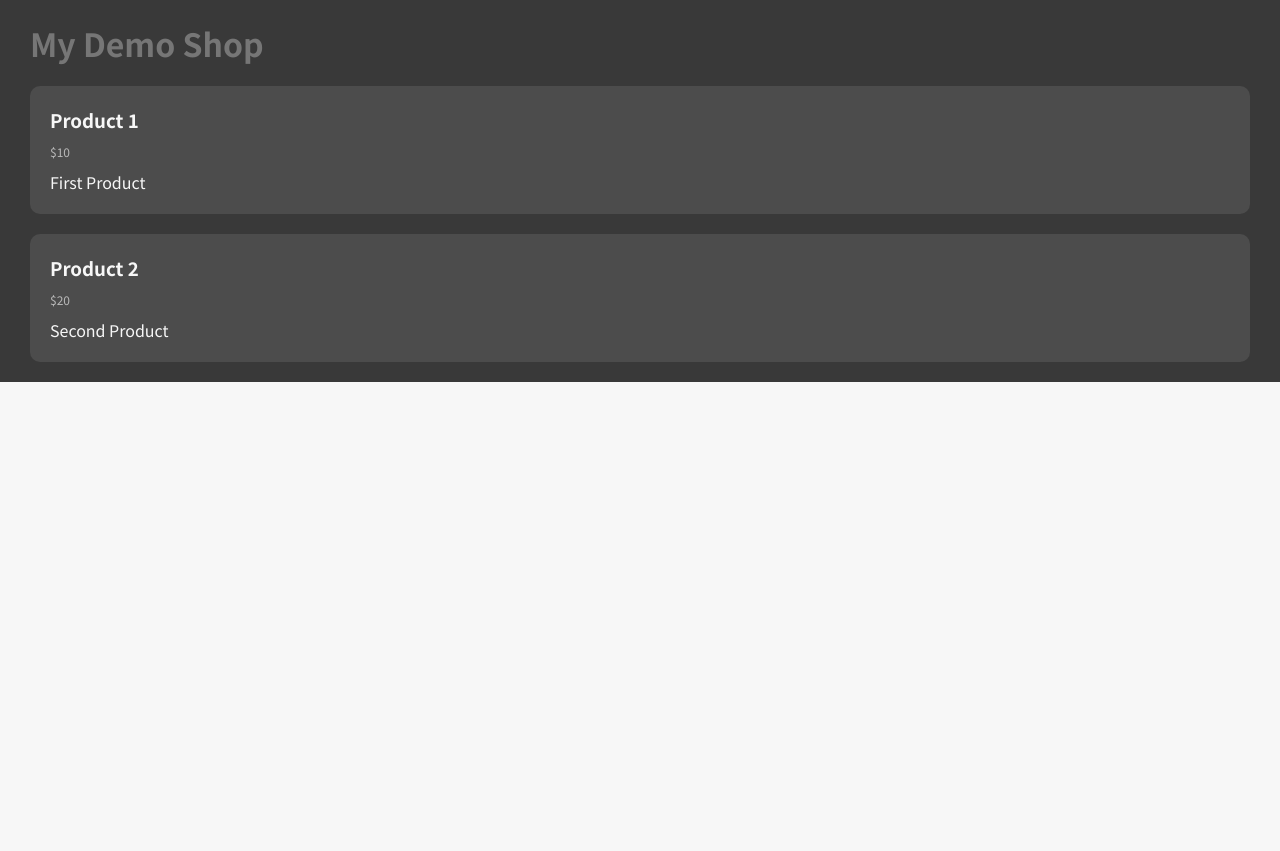
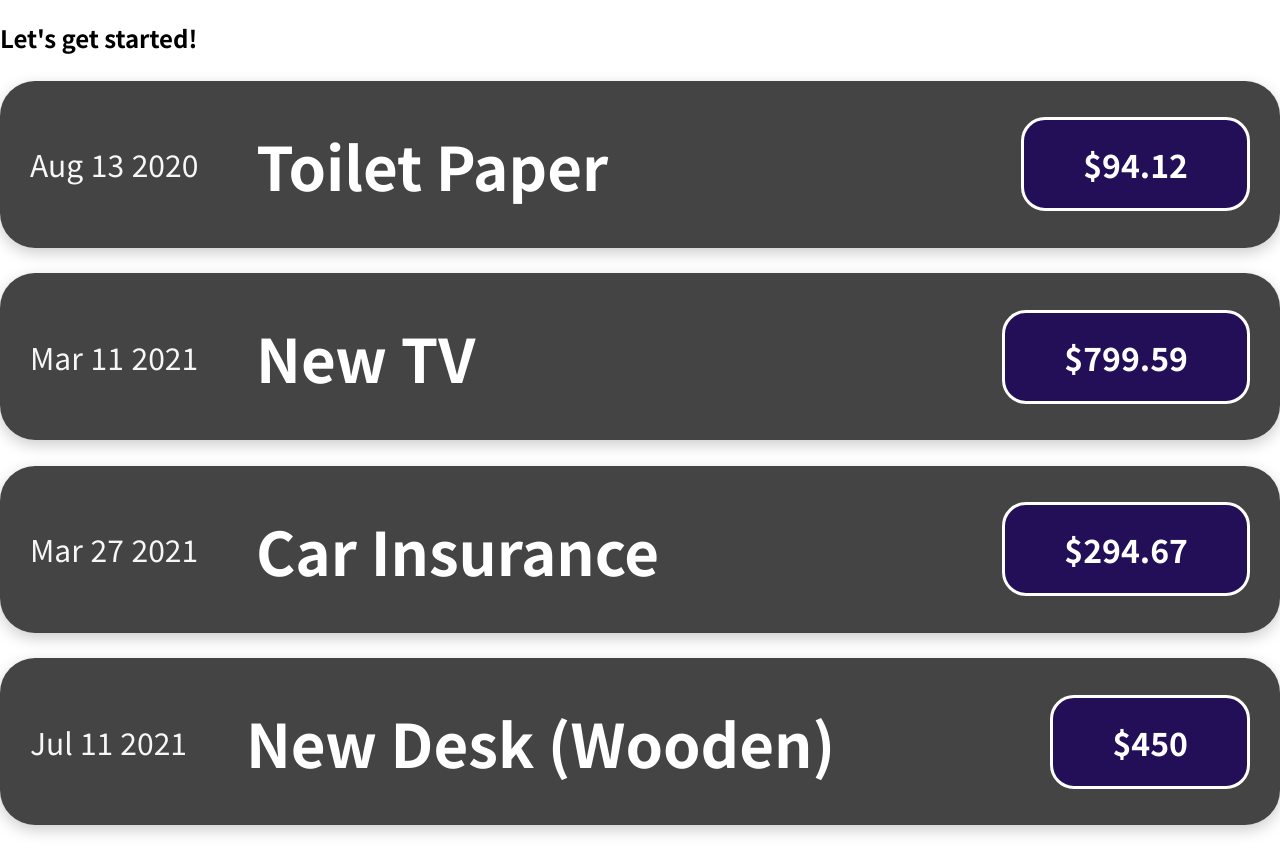
Before and after one commit to Salman-Tyagi/react-basics, a JavaScript app: page / in a window 1280 px wide. Before the commit the page ends 800 px from the top, so only its background shows below. Built offline with nearby package versions, Linux system fonts and the light colour scheme.

Commit message:
implemented props: component A to component B

```diff
--- a/src/App.js
+++ b/src/App.js
@@ -1,54 +1,42 @@
 import ExpenseItem from './components/ExpenseItem';
-import ProductItem from './components/ProductItem';
-import ExerciseComponent from './components/ExerciseComponent';
+// import ProductItem from './components/ProductItem';
+// import ExerciseComponent from './components/ExerciseComponent';
 
 function App() {
-  // const expenses = [
-  //   { title: 'Toilet Paper', amount: 94.12, date: new Date(2020, 7, 13) },
-  //   { title: 'New TV', amount: 799.59, date: new Date(2021, 2, 11) },
-  //   { title: 'Car Insurance', amount: 294.67, date: new Date(2021, 2, 27) },
-  //   { title: 'New Desk (Wooden)', amount: 450, date: new Date(2021, 6, 11) },
-  // ];
-
-  const product = [
-    { title: 'Product 1', price: 10, description: 'First Product' },
-    { title: 'Product 2', price: 20, description: 'Second Product' },
+  const expenses = [
+    { title: 'Toilet Paper', amount: 94.12, date: new Date(2020, 7, 13) },
+    { title: 'New TV', amount: 799.59, date: new Date(2021, 2, 11) },
+    { title: 'Car Insurance', amount: 294.67, date: new Date(2021, 2, 27) },
+    { title: 'New Desk (Wooden)', amount: 450, date: new Date(2021, 6, 11) },
   ];
 
   return (
-    <div className="container">
-      <h1>My Demo Shop</h1>
-      {/* <h2>Let's get started!</h2>
+    <div>
+      <h2>Let's get started!</h2>
       <ExpenseItem
+        // expense={expenses[0]}
         title={expenses[0].title}
         amount={expenses[0].amount}
         date={expenses[0].date}
-        ></ExpenseItem>
-        <ExpenseItem
+      />
+      <ExpenseItem
+        // expense={expenses[1]}
         title={expenses[1].title}
         amount={expenses[1].amount}
         date={expenses[1].date}
-        ></ExpenseItem>
-        <ExpenseItem
+      />
+      <ExpenseItem
+        // expense={expenses[2]}
         title={expenses[2].title}
         amount={expenses[2].amount}
         date={expenses[2].date}
-        ></ExpenseItem>
-        <ExpenseItem
+      />
+      <ExpenseItem
+        // expense={expenses[3]}
         title={expenses[3].title}
         amount={expenses[3].amount}
         date={expenses[3].date}
-      ></ExpenseItem> */}
-      <ProductItem
-        title={product[0].title}
-        price={product[0].price}
-        description={product[0].description}
-      ></ProductItem>
-      <ProductItem
-        title={product[1].title}
-        price={product[1].price}
-        description={product[1].description}
-      ></ProductItem>
+      />
     </div>
   );
 }
--- /dev/null
+++ b/src/components/ExpenseDate.css
@@ -0,0 +1,6 @@
+.expense-item--date {
+  font-size: 30px;
+  color: #f7f7f7;
+  display: flex;
+  gap: 5%;
+}
--- /dev/null
+++ b/src/components/ExpenseDate.js
@@ -0,0 +1,17 @@
+import './ExpenseDate.css';
+
+function ExpenseDate(props) {
+  const month = props.date.toLocaleString('en-US', { month: 'short' });
+  const day = props.date.toLocaleString('en-US', { day: '2-digit' });
+  const year = props.date.toLocaleString('en-US', { year: 'numeric' });
+
+  return (
+    <div className="expense-item--date">
+      <div>{month}</div>
+      <div>{day}</div>
+      <div>{year}</div>
+    </div>
+  );
+}
+
+export default ExpenseDate;
--- a/src/components/ExpenseItem.css
+++ b/src/components/ExpenseItem.css
@@ -1,30 +1,24 @@
-* {
-  margin: 0;
-  padding: 0;
-  box-sizing: border-box;
-}
-
 .expense-item {
   background-color: #444;
   display: grid;
-  grid-template-columns: 1fr 4fr;
+  grid-template-columns: auto 4fr;
   align-items: center;
+  gap: 6%;
   margin: 2% auto;
   padding: 20px 30px;
   border-radius: 35px;
   box-shadow: 0 5px 15px rgba(0, 0, 0, 0.2);
 }
-.expense-item--date {
-  font-size: 30px;
-}
+
 .expense-item--description {
   display: grid;
   grid-template-columns: 1fr auto;
   align-items: center;
 }
 
-h2 {
+.expense-item--title {
   font-size: 60px;
+  margin: 20px 0;
   color: #fff;
 }
 .expense-item--price {
--- a/src/components/ExpenseItem.js
+++ b/src/components/ExpenseItem.js
@@ -1,21 +1,13 @@
 import './ExpenseItem.css';
+import ExpenseDate from './ExpenseDate';
 
 function ExpenseItem(props) {
-  // const expenseDate = new Date(2021, 2, 20);
-  // const expenseTitle = 'Car Insurance';
-  // const expensePrice = 294.67;
-
   return (
     <div className="expense-item">
-      <div className="expense-item--date">
-        {props.date.toLocaleString('en-US', {
-          month: 'long',
-          day: 'numeric',
-          year: 'numeric',
-        })}
-      </div>
+      <ExpenseDate date={props.date} />
+
       <div className="expense-item--description">
-        <h2>{props.title}</h2>
+        <h2 className="expense-item--title">{props.title}</h2>
         <div className="expense-item--price">${props.amount}</div>
       </div>
     </div>
--- a/src/index.css
+++ b/src/index.css
@@ -12,14 +12,13 @@ body {
   margin: 0;
   padding: 0;
   box-sizing: border-box;
-  background-color: #f7f7f7;
 }
 
-.container {
+/* .container {
   background-color: #393939;
   color: #767676;
   display: flex;
   flex-direction: column;
   gap: 20px;
   padding: 20px 30px;
-}
+} */
```
